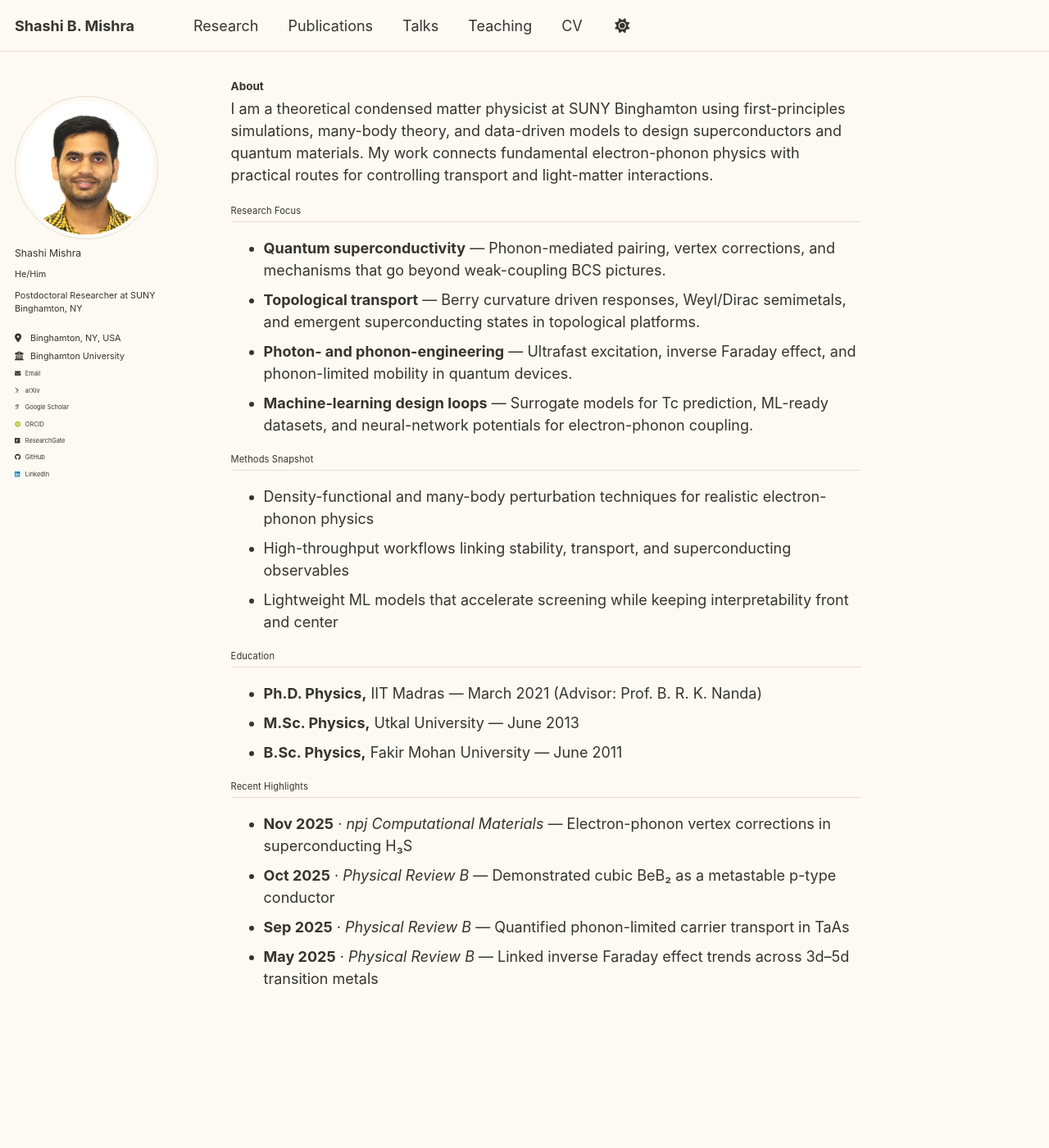
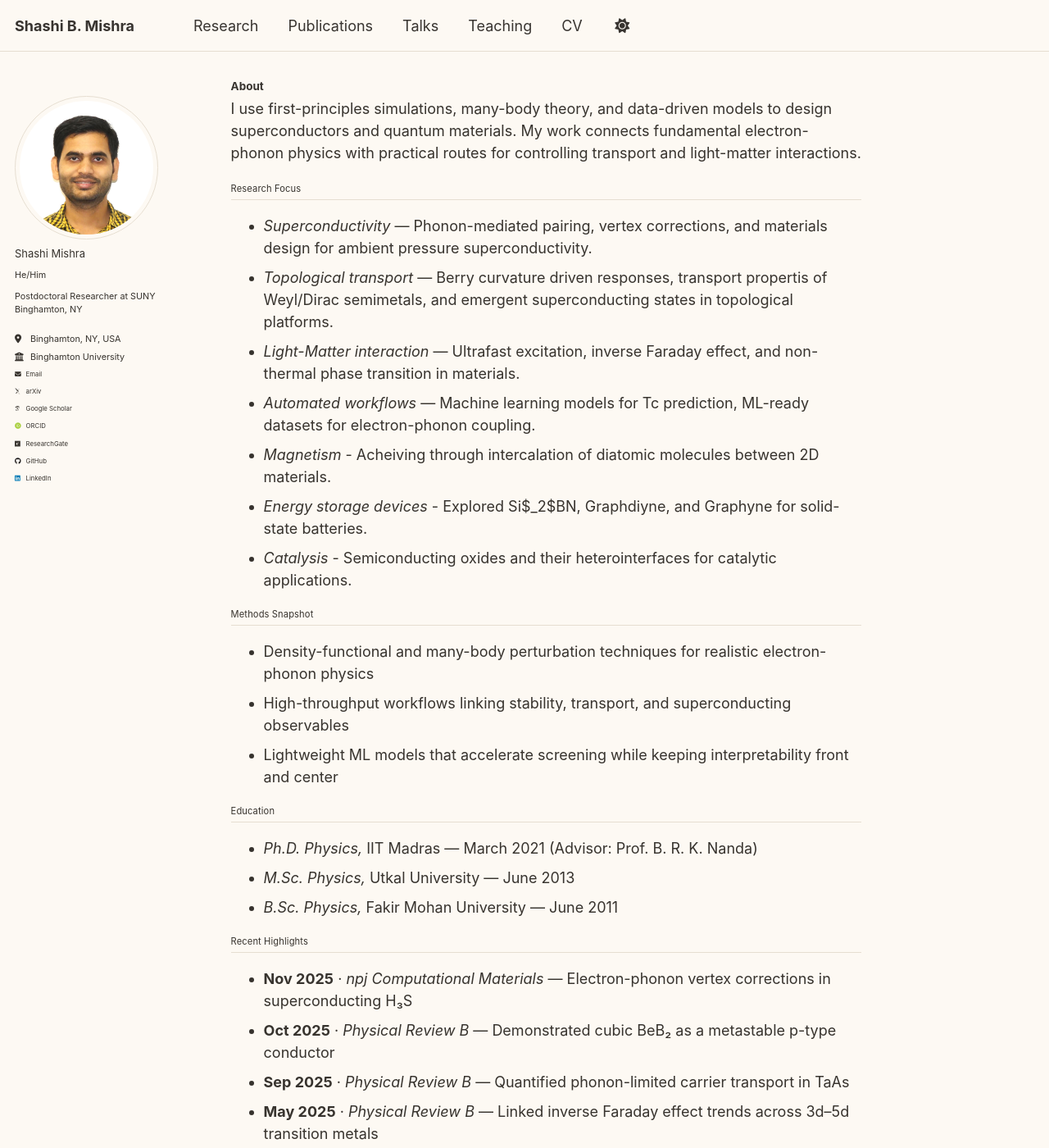
Before and after one commit to Shashi-phy/shashi-phy.github.io, a Jekyll site: the page built from _pages/about.md, in a window 1280 px wide and 1400 px high. Shown: the whole window at 82% size. Built offline with Jekyll 4.4.1, drawn with Linux system fonts in a browser that asks for light colours; some web fonts are replaced; a script that is not in the unit is left out.

Commit message:
updated text

```diff
--- a/_pages/about.md
+++ b/_pages/about.md
@@ -8,14 +8,17 @@ redirect_from:
   - /about.html
 ---
 
-I am a theoretical condensed matter physicist at SUNY Binghamton using first-principles simulations, many-body theory, and data-driven models to design superconductors and quantum materials. My work connects fundamental electron-phonon physics with practical routes for controlling transport and light-matter interactions.
+I use first-principles simulations, many-body theory, and data-driven models to design superconductors and quantum materials. My work connects fundamental electron-phonon physics with practical routes for controlling transport and light-matter interactions.
 
 ## Research Focus
 
-- **Quantum superconductivity** — Phonon-mediated pairing, vertex corrections, and mechanisms that go beyond weak-coupling BCS pictures.
-- **Topological transport** — Berry curvature driven responses, Weyl/Dirac semimetals, and emergent superconducting states in topological platforms.
-- **Photon- and phonon-engineering** — Ultrafast excitation, inverse Faraday effect, and phonon-limited mobility in quantum devices.
-- **Machine-learning design loops** — Surrogate models for Tc prediction, ML-ready datasets, and neural-network potentials for electron-phonon coupling.
+- *Superconductivity* — Phonon-mediated pairing, vertex corrections, and materials design for ambient pressure superconductivity.
+- *Topological transport* — Berry curvature driven responses, transport propertis of Weyl/Dirac semimetals, and emergent superconducting states in topological platforms.
+- *Light-Matter interaction* — Ultrafast excitation, inverse Faraday effect, and non-thermal phase transition in materials.
+- *Automated workflows* — Machine learning models for Tc prediction, ML-ready datasets for electron-phonon coupling.
+- *Magnetism* - Acheiving through intercalation of diatomic molecules between 2D materials.
+- *Energy storage devices* - Explored Si$_2$BN, Graphdiyne, and Graphyne for solid-state batteries.
+- *Catalysis* - Semiconducting oxides and their heterointerfaces for catalytic applications.
 
 ## Methods Snapshot
 
@@ -25,9 +28,9 @@ I am a theoretical condensed matter physicist at SUNY Binghamton using first-pri
 
 ## Education
 
-- **Ph.D. Physics,** IIT Madras — March 2021 (Advisor: Prof. B. R. K. Nanda)
-- **M.Sc. Physics,** Utkal University — June 2013
-- **B.Sc. Physics,** Fakir Mohan University — June 2011
+- *Ph.D. Physics,* IIT Madras — March 2021 (Advisor: Prof. B. R. K. Nanda)
+- *M.Sc. Physics,* Utkal University — June 2013
+- *B.Sc. Physics,* Fakir Mohan University — June 2011
 
 ## Recent Highlights
 
--- a/_sass/_themes.scss
+++ b/_sass/_themes.scss
@@ -34,7 +34,7 @@ $type-size-1                : 1.05em;   // ~16.5px - page titles
 $type-size-2                : 0.85em;   // ~15px - section headings
 $type-size-3                : 0.75em;    // ~12.5px - subsection headings
 $type-size-4                : 0.62em;   // ~11.5px - body text
-$type-size-5                : 0.68em;   // ~11px - sidebar text
+$type-size-5                : 0.72em;   // ~11px - sidebar text
 $type-size-6                : 0.6em;    // ~10px - small text
 $type-size-7                : 0.54em;   // ~9px - smaller text
 $type-size-8                : 0.48em;   // ~8px - smallest text
```
